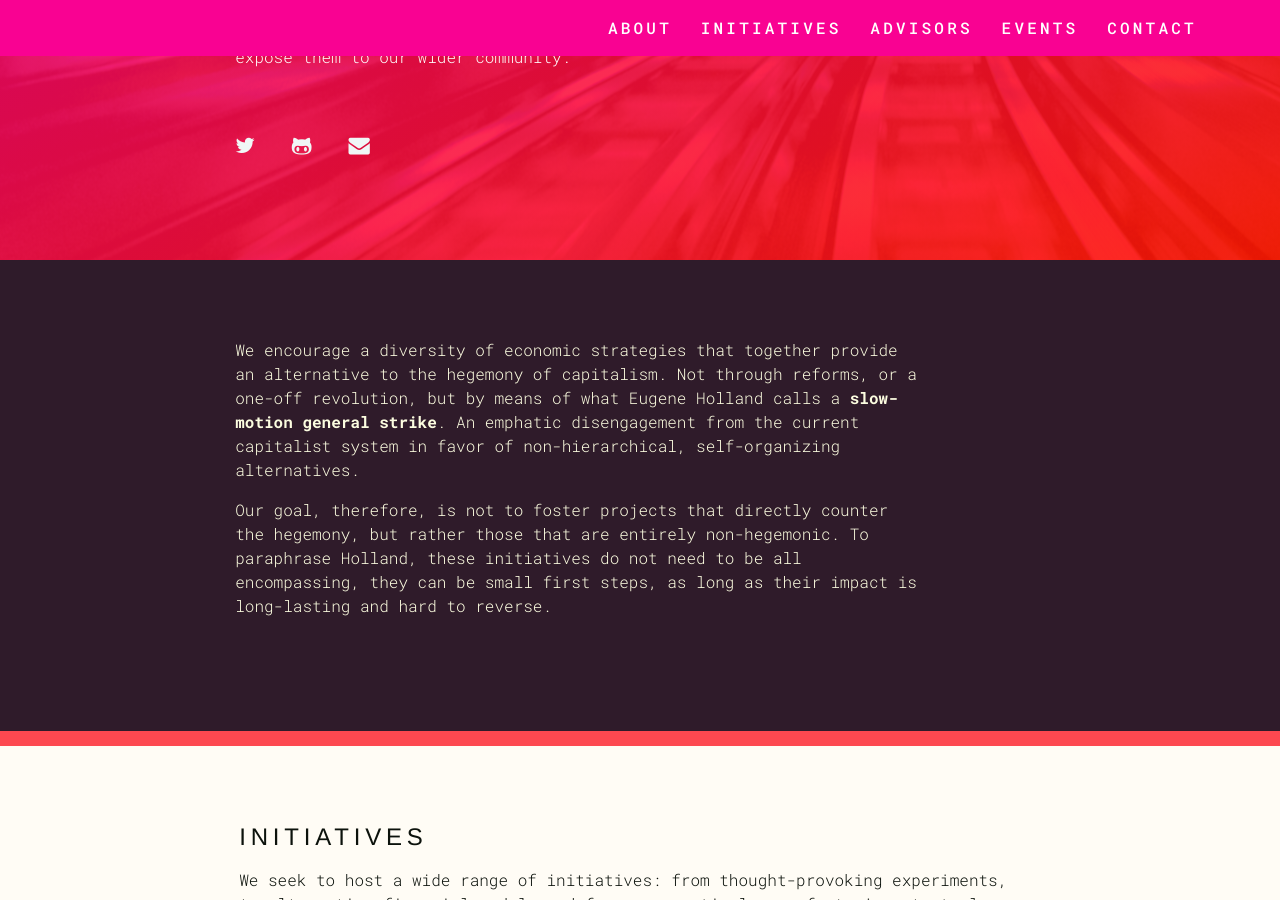
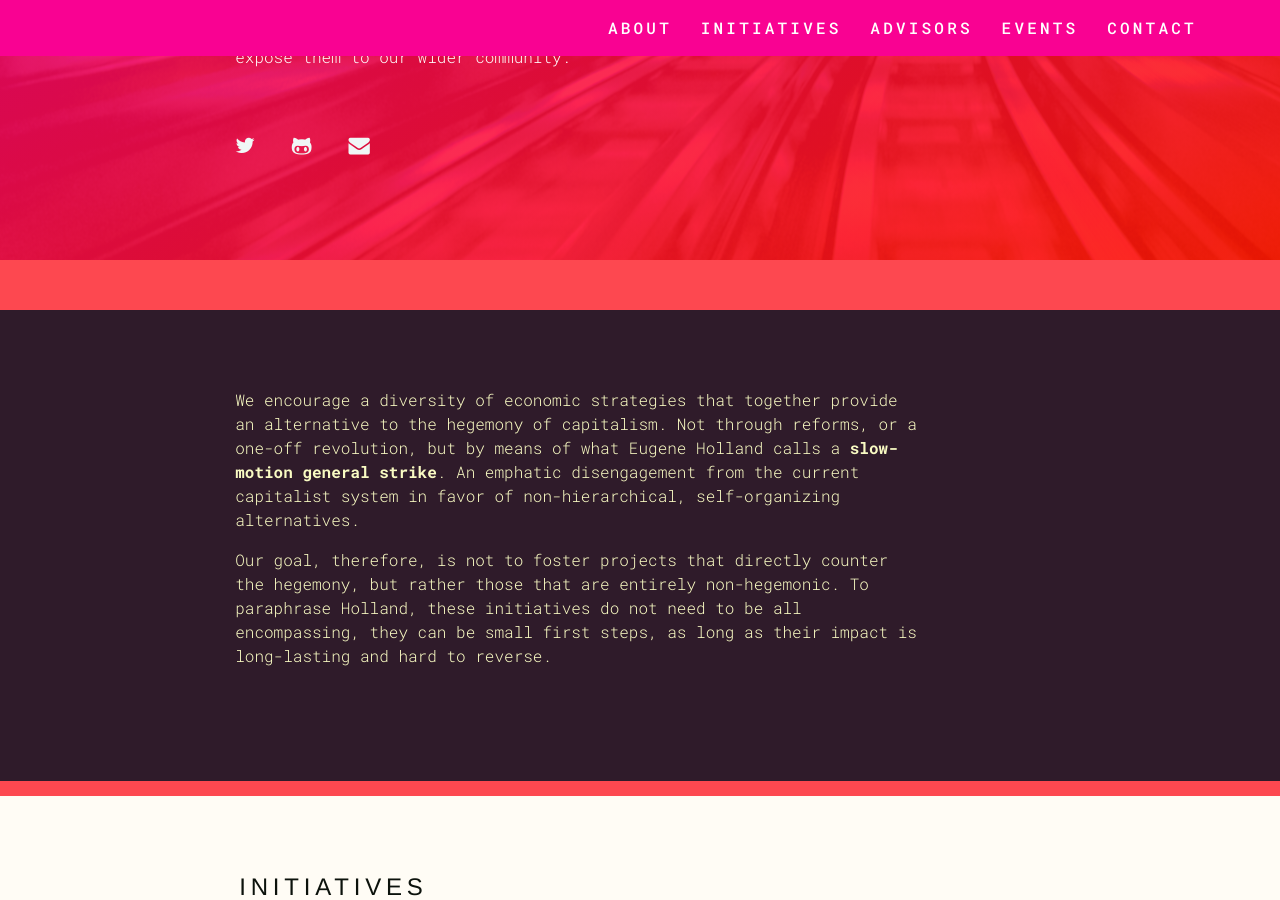
Before and after one commit to criticalincubator/criticalincubator.github.io, a Jekyll site: the page built from index.html, in a window 1280 px wide and 900 px high, scrolled down 379 px. Built offline with Jekyll 4.4.1, drawn with Linux system fonts in a browser that asks for light colours; nearby versions of some CDN libraries.

Commit message:
yellow is back

```diff
--- a/css/main.css
+++ b/css/main.css
@@ -72,6 +72,10 @@
 	background-color: #f9f4ea;
 }
 
+.bgbody_start {
+	background-color: #fd4850;
+}
+
 .about a {
 	font-weight: 400;
 }
@@ -102,30 +106,41 @@
 
 
 
-hr.haar {
+hr.haar-top {
+	border: 0;
+    height: 3px;
+    width: 30vw;
+    background: #FBFF12;
+    margin: 0 0 0 0;
+}
+
+hr.haar-l {
+	border: 0;
+    height: 50px;
+    width: 0vw;
+    background: #fd4850;
+    margin-top: 0;
+    margin-bottom: 0;
+    margin-left: 0;
+}
+
+hr.haar-r {
+	border: 0;
+    height: 15px;
+    width: 10vw;
+    background: #FBFF12;
+    margin-top: 0vh;
+    margin-bottom: 0vh;
+    margin-left: 0;
+    padding-bottom: -100px;
+}
+
+hr.haar-fijn {
 	border: 0;
     height: 15px;
     width: 100vw;
     background: #fd4850;
     margin: 0 auto;
-}
-
-hr.haar_dun {
-	border: 0;
-    height: 5px;
-    width: 90vw;
-    background: none;
-    border-radius: 6px;
-    margin: 5 auto;
-}
-
-hr.haar_fijn {
-	border: 0;
-    height: 0px;
-    width: 90vw;
-    background: none;
-    border-radius: 6px;
-    margin: 1 auto;
 }
 
 .bg-medium {
@@ -139,15 +154,16 @@
 
 .bg-yellow {
 	color: white;
-/*	background-color: #FBFF12;*/
-	background-color: #fd4850;
+	background-color: #FBFF12;
+/*	background-color: #fd4850;*/
 	border: none;
 	padding-top: 2%;
 	padding-bottom: 2%;
 }
 
 .bg-dark {
-	color: #fcfde0;
+
+	color: #f9fbc3;
 	background-color: #2f1b2a;
 	border: none;
 	padding-top: 2%;
--- a/index.html
+++ b/index.html
@@ -1,7 +1,7 @@
 ---
 layout: main
 ---
-<div class="bgbody">
+<div class="bgbody_start">
   <div class="bg-image bg-dark" id="about">
     <header class="container px2 py4 first-elem intro-bt">
       <div class="clearfix mxn2">
@@ -17,6 +17,7 @@
       </div>
     </header>
   </div>
+    <hr class="haar-l"/>
   <div class="bg-dark">
       <section class="container px2 py0 elem-margin">
         <div class="clearfix mxn2">
@@ -25,8 +26,10 @@
           </div>
         </div>
       </section>
+    </div>
 </div>
-<hr class="haar"/>
+<hr class="haar-fijn"/>
+<div class="bgbody">
 <div class="bg-medium">
   <div class="border" id="projects">
     <section class="container px4 py0 elem-margin">
@@ -40,7 +43,7 @@
     </section>
   </div>
 </div>
-<hr class="haar_dun"/>
+<hr class="haar-r"/>
 <div class="bg-medium">
   <div class="border" id="advisors">
     <section class="container px4 py0 elem-margin">
@@ -55,8 +58,8 @@
     </section>
   </div>
 </div>
-<hr class="haar_fijn"/>
-   <div class="bg-yellow">
+<hr class="haar-r"/>
+   <div class="bg-medium">
     <section id="events" class="container px4 py0 elem-margin">
       <div class="clearfix mxn2 py0">
         <div class="col-9 mx-auto">
@@ -85,10 +88,10 @@
       </div>
   </section>
 </div>
-<hr class="haar_fijn"/>
+<hr class="haar-r"/>
 <div class="bg-medium" id="contact">
-  <section id="events" class="container px4 py0 elem-margin">
-    <div class="clearfix mxn2 py2">
+  <section id="events" class="container px4 elem-margin">
+    <div class="clearfix mxn2 py4">
       <div class="col-9 mx-auto">
       <h2 class="responsive-h2 caps px1">Contact</h2>
         <div class="sm-col sm-col-6 py0 px1">
@@ -101,6 +104,6 @@
     </section>
 </div>
 
-<hr class="haar"/>
+<hr class="haar-fijn"/>
 </div>
 </div>
```
